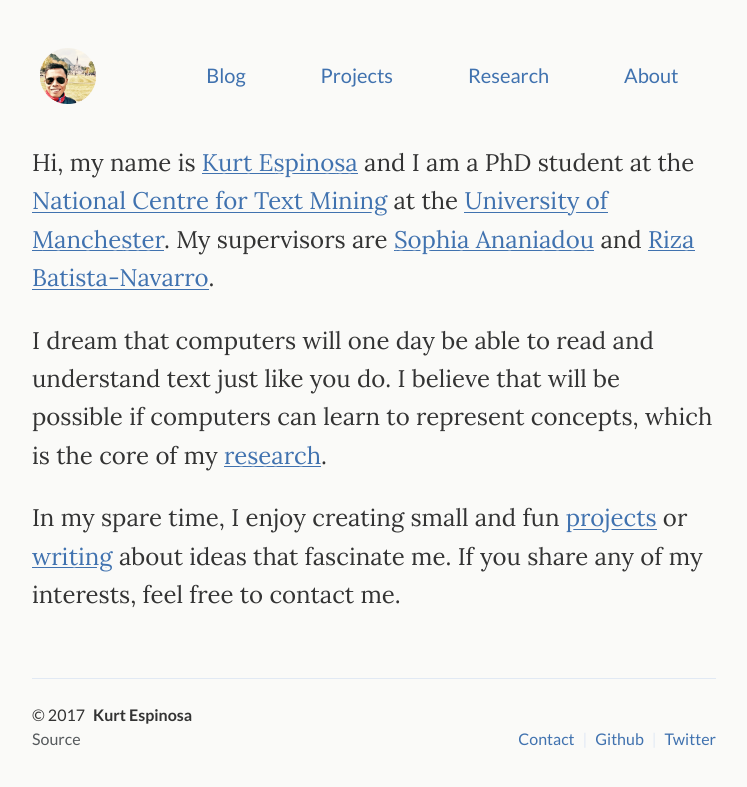
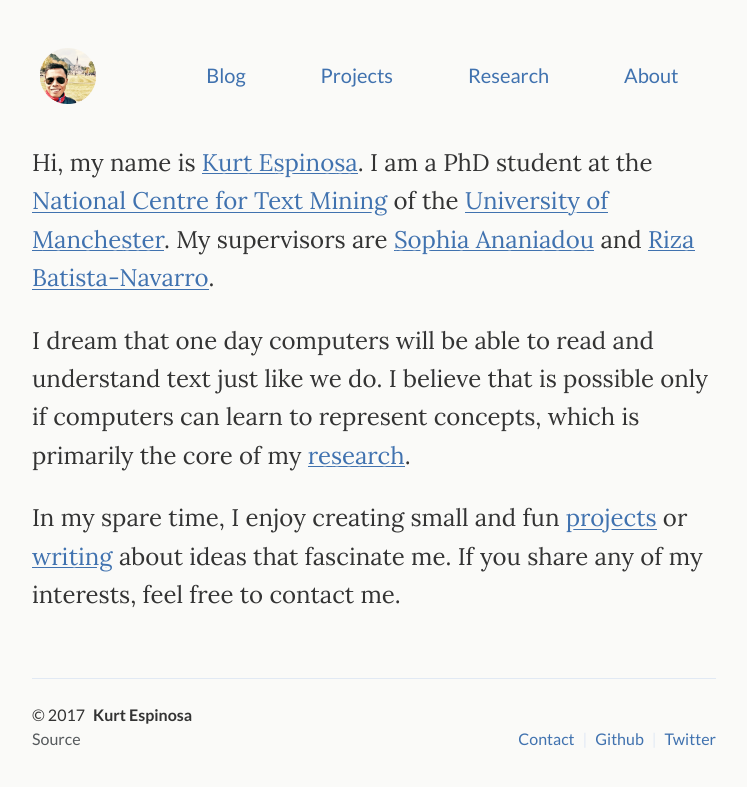
Before and after one commit to kurtespinosa/kurtespinosa.github.io, a Jekyll site: the page built from index.md, in a window 1280 px wide. Shown: the top 787 px of the page, without its empty margins (266-1013 px from the left). Built offline with Jekyll 4.4.1, drawn with Linux system fonts in a browser that asks for light colours.

Commit message:
build with source

```diff
--- a/index.md
+++ b/index.md
@@ -3,10 +3,9 @@ layout: default
 ---
 
 <div class="lead pretty-links">
+  Hi, my name is [Kurt Espinosa](about/). I am a PhD student at the <a href="http://www.nactem.ac.uk" target="_blank">National Centre for Text Mining</a> of the <a href="http://www.cs.manchester.ac.uk" target="_blank">University of Manchester</a>. My supervisors are <a href="http://www.nactem.ac.uk/staff/sophia.ananiadou/" target="_blank">Sophia Ananiadou</a> and <a href="http://personalpages.manchester.ac.uk/staff/riza.batista/default.htm" target="_blank"> Riza Batista-Navarro</a>.
 
-  Hi, my name is [Kurt Espinosa](about/) and I am a PhD student at the <a href="http://www.nactem.ac.uk" target="_blank">National Centre for Text Mining</a> at the <a href="http://www.cs.manchester.ac.uk" target="_blank">University of Manchester</a>. My supervisors are <a href="http://www.nactem.ac.uk/staff/sophia.ananiadou/" target="_blank">Sophia Ananiadou</a> and <a href="http://personalpages.manchester.ac.uk/staff/riza.batista/default.htm" target="_blank"> Riza Batista-Navarro</a>.
-
-  I dream that computers will one day be able to read and understand text just like you do. I believe that will be possible if computers can learn to represent concepts, which is the core of my [research](research/).
+  I dream that one day computers will be able to read and understand text just like we do. I believe that is possible only if computers can learn to represent concepts, which is primarily the core of my [research](research/).
 
   In my spare time, I enjoy creating small and fun [projects](projects/) or [writing](blog/) about ideas that fascinate me. If you share any of my interests, feel free to contact me.
 </div>
```
Also changed, not shown: 1 other file.
